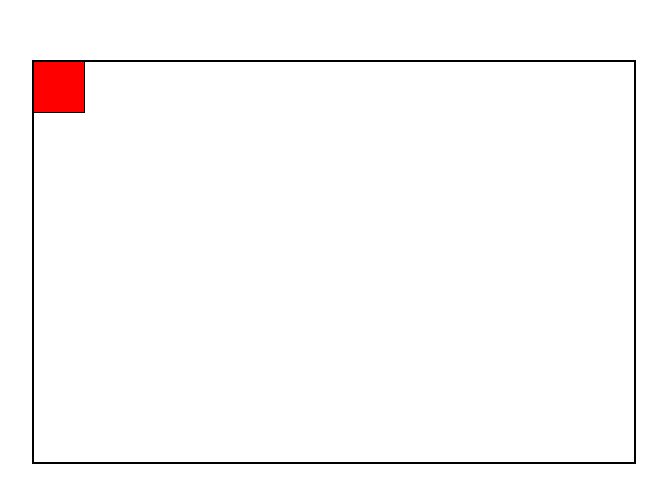
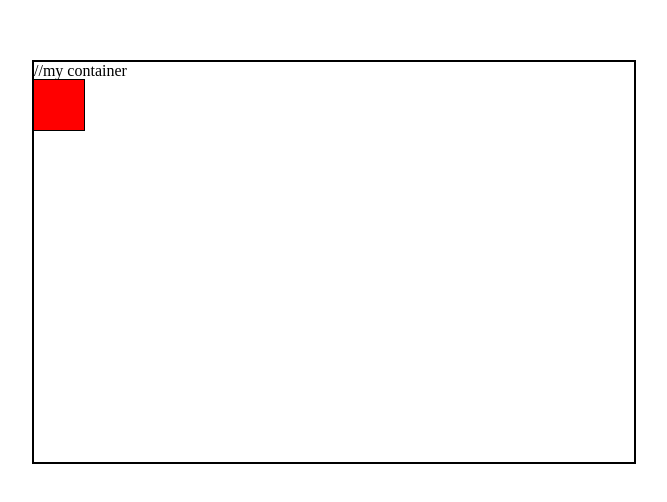
Before and after one commit to YassineK22/-Projects, a plain HTML site: page MoveObjectsByJS/MoveKey.html in a window 1280 px wide. Shown: the part 138-640 px from the top of the page, without its empty margins (306-973 px from the left). Drawn offline with Linux system fonts and the light colour scheme.

Commit message:
Testgit+Working on backgroundImagescrolleffect project

```diff
--- a/MoveObjectsByJS/MoveKey.html
+++ b/MoveObjectsByJS/MoveKey.html
@@ -9,7 +9,7 @@
     <title>Move Key</title>
 </head>
 <body>
-    <div id="container">
+    <div id="container">//my container
         <div id="box"></div>
     </div>
 </body>
```
Also changed, not shown: BackgroundImageScrollEffect/index.html (added).
